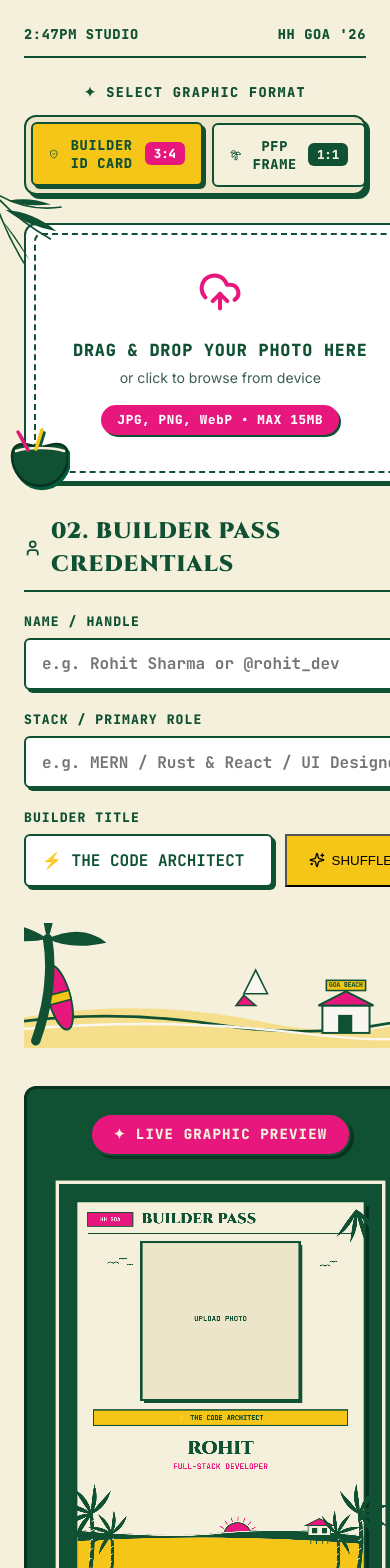
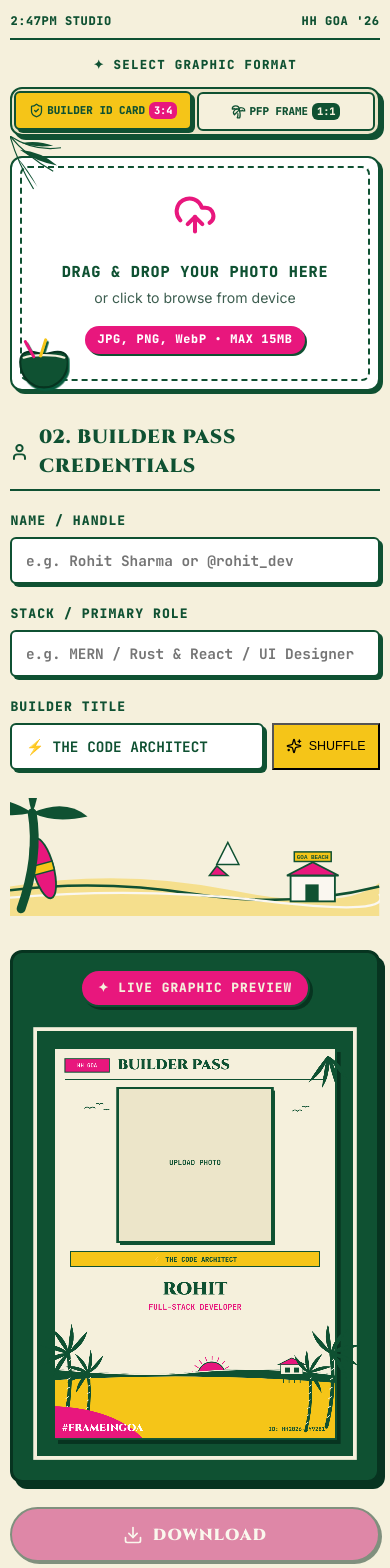
Before and after one commit to serionmon/HHgoa, a React (Vite) app: page / in a window 390 px wide. Shown: the top 1568 px of the page. Built offline with nearby package versions, Linux system fonts and the light colour scheme; a web font is replaced by a local one.

Commit message:
Final HH Goa website

```diff
--- a/src/App.css
+++ b/src/App.css
@@ -221,11 +221,69 @@
 
 .photo-action-bar {
   display: flex;
+  flex-wrap: wrap;
   gap: 0.75rem;
   margin-top: 0.5rem;
+  width: 100%;
+}
+
+.btn-pill-secondary {
+  flex: 1 1 0%;
+  min-width: 0;
+  padding: 0.55rem 0.75rem;
+  background-color: var(--paper-cream);
+  color: var(--text-dark);
+  font-family: var(--font-mono);
+  font-size: 0.78rem;
+  font-weight: 800;
+  border: 2px solid var(--text-dark);
+  border-radius: var(--radius-pill);
+  box-shadow: 2px 2px 0px var(--text-dark);
+  cursor: pointer;
+  display: inline-flex;
+  align-items: center;
+  justify-content: center;
+  gap: 0.35rem;
+  transition: var(--transition-fast);
+  white-space: nowrap;
+}
+
+.btn-pill-secondary:hover {
+  background-color: var(--paper-cream-dark);
+  transform: translate(-1px, -1px);
+  box-shadow: 3px 3px 0px var(--text-dark);
+}
+
+.btn-pill-danger {
+  padding: 0.55rem 0.75rem;
+  background-color: #fee2e2;
+  color: #dc2626;
+  font-family: var(--font-mono);
+  font-size: 0.78rem;
+  font-weight: 800;
+  border: 2px solid #dc2626;
+  border-radius: var(--radius-pill);
+  box-shadow: 2px 2px 0px #dc2626;
+  cursor: pointer;
+  display: inline-flex;
+  align-items: center;
+  justify-content: center;
+  gap: 0.35rem;
+  transition: var(--transition-fast);
+  white-space: nowrap;
+}
+
+.btn-pill-danger:hover {
+  background-color: #fca5a5;
+  color: #991b1b;
+  transform: translate(-1px, -1px);
 }
 
 /* Credentials Form */
+#builder-credentials {
+  scroll-margin-top: 1.5rem;
+}
+
 .details-form {
   display: flex;
   flex-direction: column;
@@ -268,6 +326,9 @@
 
 .form-input {
   width: 100%;
+  max-width: 100%;
+  min-width: 0;
+  box-sizing: border-box;
   padding: 0.85rem 1rem;
   background-color: #ffffff;
   color: var(--text-dark);
@@ -278,6 +339,7 @@
   border-radius: var(--radius-sm);
   box-shadow: 3px 3px 0px var(--text-dark);
   transition: var(--transition-fast);
+  text-overflow: ellipsis;
 }
 
 .form-input:focus {
@@ -289,10 +351,14 @@
 .title-generator-wrapper {
   display: flex;
   gap: 0.75rem;
+  width: 100%;
+  max-width: 100%;
+  box-sizing: border-box;
 }
 
 .title-input {
-  flex: 1;
+  flex: 1 1 0%;
+  min-width: 0;
 }
 
 .btn-pill-shuffle {
@@ -383,10 +449,14 @@
   padding: 6px;
   gap: 8px;
   width: min(100%, 560px);
+  max-width: 100%;
+  box-sizing: border-box;
 }
 
 .segmented-ticket-btn {
-  flex: 1;
+  flex: 1 1 0%;
+  width: 50%;
+  min-width: 0;
   padding: 0.75rem 1rem;
   background-color: var(--paper-cream);
   color: var(--text-dark);
@@ -394,6 +464,7 @@
   border-radius: var(--radius-sm);
   cursor: pointer;
   transition: var(--transition-fast);
+  box-sizing: border-box;
 }
 
 .segmented-ticket-btn:hover:not(.active) {
@@ -414,6 +485,8 @@
   align-items: center;
   justify-content: space-between;
   gap: 0.5rem;
+  width: 100%;
+  min-width: 0;
 }
 
 .ticket-title {
@@ -425,6 +498,10 @@
   font-weight: 900;
   letter-spacing: 0.05em;
   text-transform: uppercase;
+  min-width: 0;
+  overflow: hidden;
+  text-overflow: ellipsis;
+  white-space: nowrap;
 }
 
 .ticket-ratio-badge {
@@ -649,10 +726,201 @@
   }
 }
 
+@media (max-width: 768px) {
+  .app-container {
+    padding: 1rem 0.85rem 2rem 0.85rem;
+  }
+
+  .builder-grid-container {
+    grid-template-columns: 1fr;
+    gap: 1.75rem;
+    width: 100%;
+    max-width: 100%;
+  }
+
+  .top-left-palm-frond {
+    top: -1.2rem;
+    left: 0;
+    width: 55px;
+    height: 55px;
+  }
+
+  .coconut-drink-illustration {
+    left: 0;
+    bottom: -0.6rem;
+    transform: scale(0.85);
+    transform-origin: bottom left;
+  }
+
+  .app-mode-selector-container {
+    margin-bottom: 1.25rem;
+    width: 100%;
+  }
+
+  .mode-selector-segmented {
+    width: 100%;
+    padding: 4px;
+    gap: 6px;
+  }
+
+  .segmented-ticket-btn {
+    padding: 0.6rem 0.35rem;
+  }
+
+  .ticket-btn-content {
+    justify-content: center;
+    gap: 0.35rem;
+  }
+
+  .ticket-title {
+    font-size: clamp(0.7rem, 2.7vw, 0.82rem);
+    gap: 0.3rem;
+    letter-spacing: 0.02em;
+  }
+
+  .ticket-ratio-badge {
+    font-size: 0.72rem;
+    padding: 0.15rem 0.4rem;
+  }
+
+  .dropzone-inner-border {
+    padding: 1.6rem 0.85rem;
+  }
+
+  .dropzone-text strong {
+    font-size: 0.95rem;
+  }
+
+  .dropzone-format-pill {
+    font-size: 0.74rem;
+    padding: 0.3rem 0.75rem;
+  }
+
+  .photo-controls-card {
+    padding: 1rem;
+    gap: 1rem;
+  }
+
+  .photo-action-bar {
+    flex-wrap: wrap;
+    gap: 0.5rem;
+  }
+
+  .btn-pill-secondary,
+  .btn-pill-danger {
+    flex: 1 1 auto;
+    font-size: 0.75rem;
+    padding: 0.55rem 0.5rem;
+  }
+
+  .section-credentials-heading {
+    font-size: 1.2rem;
+  }
+
+  .left-form-beach-illustration {
+    margin-top: 0.5rem;
+  }
+
+  .preview-container {
+    padding: 1rem;
+  }
+
+  .preview-header-sticker {
+    font-size: 0.8rem;
+    padding: 0.45rem 1rem;
+    margin-bottom: 1rem;
+  }
+
+  .secondary-action-row {
+    grid-template-columns: 1fr;
+    gap: 0.75rem;
+  }
+
+  .btn-pill-outline-pink,
+  .btn-pill-outline-green {
+    width: 100%;
+    justify-content: center;
+  }
+}
+
 @media (max-width: 480px) {
+  .app-container {
+    padding: 0.75rem 0.65rem 1.5rem 0.65rem;
+  }
+
+  .reference-top-header {
+    margin-bottom: 1rem;
+    padding-bottom: 0.5rem;
+  }
+
+  .top-studio-tag,
+  .top-event-tag {
+    font-size: 0.75rem;
+  }
+
+  .mode-selector-label {
+    font-size: 0.78rem;
+  }
+
+  .mode-selector-segmented {
+    padding: 3px;
+    gap: 4px;
+  }
+
+  .segmented-ticket-btn {
+    padding: 0.55rem 0.25rem;
+  }
+
+  .ticket-btn-content {
+    gap: 0.25rem;
+  }
+
+  .ticket-title {
+    font-size: 0.68rem;
+    gap: 0.2rem;
+    letter-spacing: 0;
+  }
+
+  .ticket-title svg {
+    width: 15px;
+    height: 15px;
+  }
+
+  .ticket-ratio-badge {
+    font-size: 0.65rem;
+    padding: 0.1rem 0.3rem;
+  }
+
+  .form-input {
+    padding: 0.75rem 0.85rem;
+    font-size: 0.9rem;
+  }
+
+  .title-generator-wrapper {
+    gap: 0.5rem;
+  }
+
+  .btn-pill-shuffle {
+    padding: 0.75rem 0.75rem;
+    font-size: 0.78rem;
+  }
+
   .btn-pill-primary-download {
-    font-size: 1.05rem;
-    padding: 1rem;
+    font-size: 1rem;
+    padding: 0.9rem;
+  }
+
+  .secondary-action-row {
+    grid-template-columns: 1fr;
+    gap: 0.6rem;
+  }
+
+  .btn-pill-outline-pink,
+  .btn-pill-outline-green {
+    width: 100%;
+    justify-content: center;
+    padding: 0.75rem 0.5rem;
+    font-size: 0.78rem;
   }
 }
 
--- a/src/components/DetailsForm.jsx
+++ b/src/components/DetailsForm.jsx
@@ -16,7 +16,7 @@ export default function DetailsForm({
   };
 
   return (
-    <div className="details-form">
+    <div className="details-form" id="builder-credentials">
       <h3 className="section-credentials-heading">
         <User size={20} className="credentials-icon" /> 02. BUILDER PASS CREDENTIALS
       </h3>
--- a/src/components/UploadPanel.jsx
+++ b/src/components/UploadPanel.jsx
@@ -34,6 +34,18 @@ export default function UploadPanel({
     reader.onload = (e) => {
       onImageSelected(e.target.result);
       if (fileInputRef.current) fileInputRef.current.value = '';
+
+      if (typeof window !== 'undefined' && window.innerWidth <= 768) {
+        setTimeout(() => {
+          const target = document.getElementById('builder-credentials');
+          if (target) {
+            target.scrollIntoView({
+              behavior: 'smooth',
+              block: 'start'
+            });
+          }
+        }, 80);
+      }
     };
     reader.readAsDataURL(file);
   };
```
